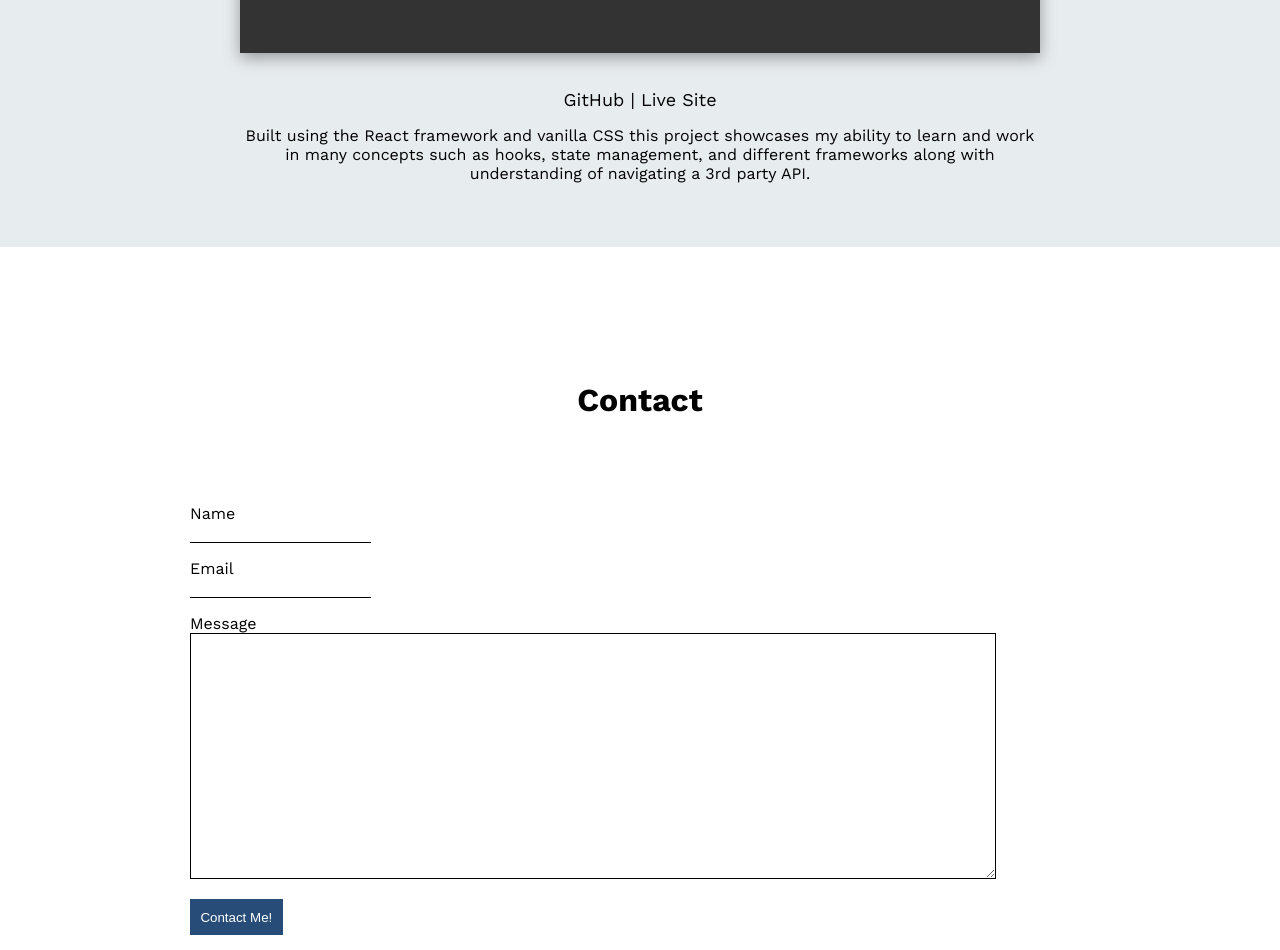
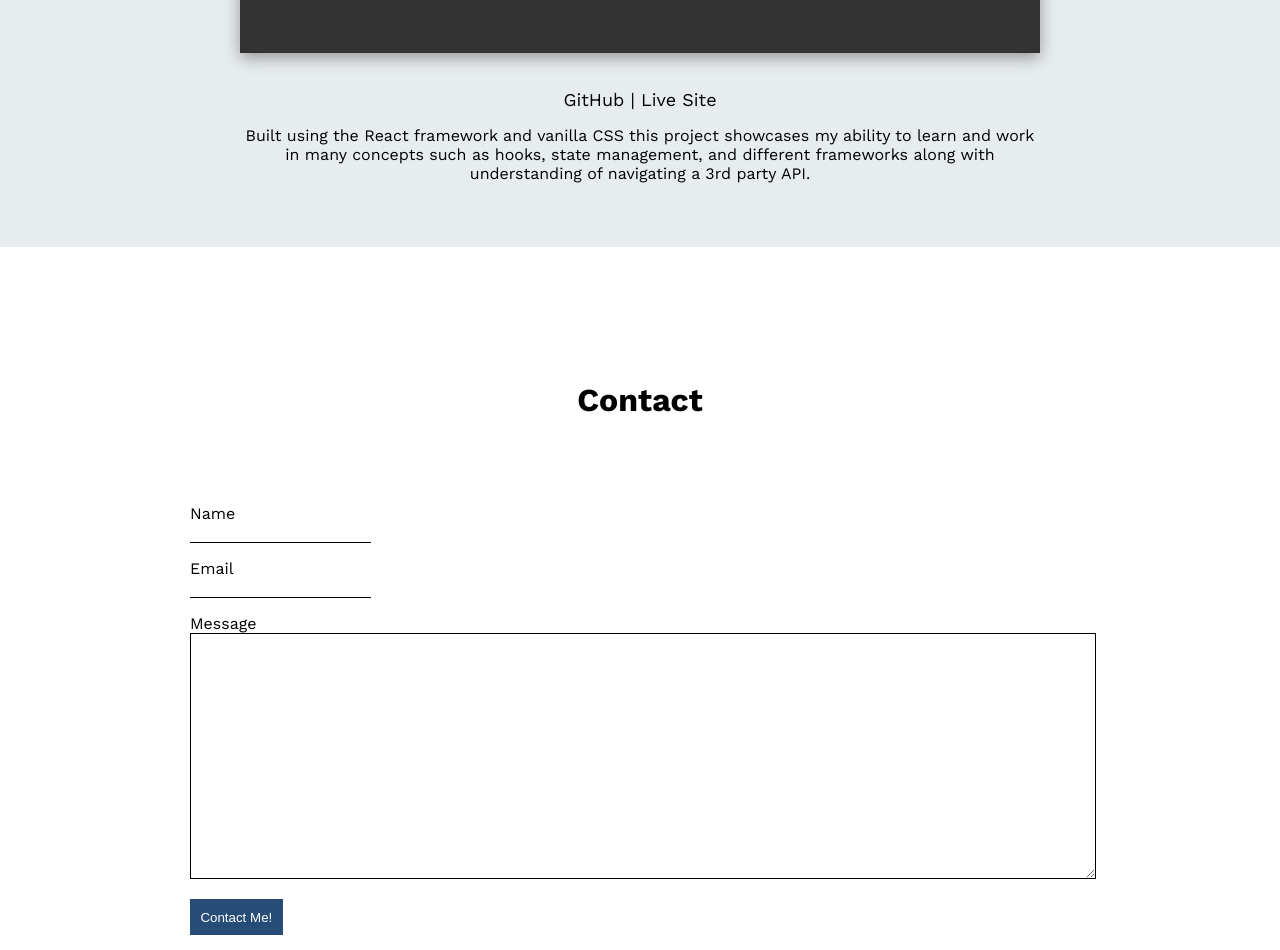
Before and after one commit to CalebJamesStevens/calebstevens, a React (Create React App) app: page / in a window 1280 px wide. Shown: the part 2826-3776 px from the top of the page. Built offline with nearby package versions, Linux system fonts and the light colour scheme.

Commit message:
change form width

```diff
--- a/src/index.css
+++ b/src/index.css
@@ -207,7 +207,7 @@ code {
 }
 
 #form-message {
-  width: min(90%, 50rem);
+  width: 100%;
   height: 15rem;
   border: 1px solid black;
   font-size: medium;
```
